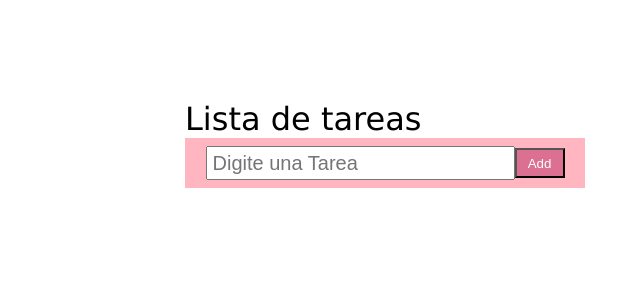
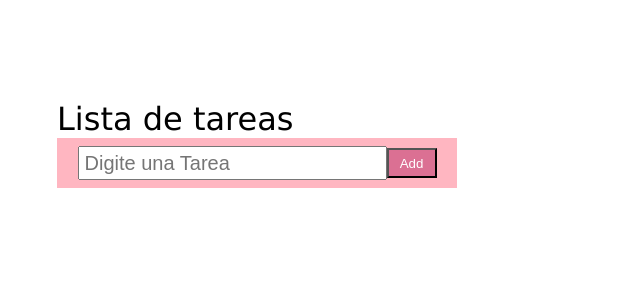
Before and after one commit to adripas/lista-tareas, a React (Create React App) app: page / in a window 1280 px wide. Shown: the top 300 px of the page, without its empty margins (455-1095 px from the left). Built offline with nearby package versions, Linux system fonts and the light colour scheme.

Commit message:
cambios Finales3

```diff
--- a/src/css/style.css
+++ b/src/css/style.css
@@ -6,7 +6,7 @@
  h1{
    font-family: 'Lucida Sans', 'Lucida Sans Regular', 'Lucida Grande', 'Lucida Sans Unicode', Geneva, Verdana, sans-serif;
    font-weight: 500;
-   margin-left:  50%;
+   margin-left:  40%;
    padding-top: 100px ;
 
  }
@@ -19,25 +19,21 @@
 
  }
 
+ .input {
+   font-family: Arial, Helvetica, sans-serif;
+   font-size: 20px;
+   height: 30px;
+   width: 300px;
+   padding-left: 5px;
+}
+
  .logo_delete{
- cursor: pointer;
- margin-left: 20px;
-
-
+   cursor: pointer;
+   margin-left: 20px;
  }
 
  .logo_delete:hover{
    opacity: 80%;
- }
-
- .input {
-    /* display: block;*/
-    font-family: Arial, Helvetica, sans-serif;
-    font-size: 20px;
-    height: 30px;
-    width: 300px;
-   /* margin-right:20px;*/
-    padding-left: 5px;
  }
 
  .message{
@@ -46,25 +42,14 @@
 
  }
 
- .write_tarea{
-    align-items: center;
-    background-color: lightpink;
-    justify-content: center;
-    display: flex;
-    height: 50px;
-    width: 400px;
-    margin-left: 50%;
-
-
-}
-.showList{
+ .showList{
     background-color: lavenderblush;
     display: flex;
     align-items: center;
     justify-content: center;
     width: 400px;
     height: auto;
-    margin-left: 50%;
+    margin-left: 40%;
 
 }
 
@@ -74,6 +59,14 @@
      height: 25px;
      width:200px ;
      margin-right: 30px;
+ }
 
-
- }
+ .write_tarea{
+   align-items: center;
+   background-color: lightpink;
+   justify-content: center;
+   display: flex;
+   height: 50px;
+   width: 400px;
+   margin-left: 40%;
+}
```
